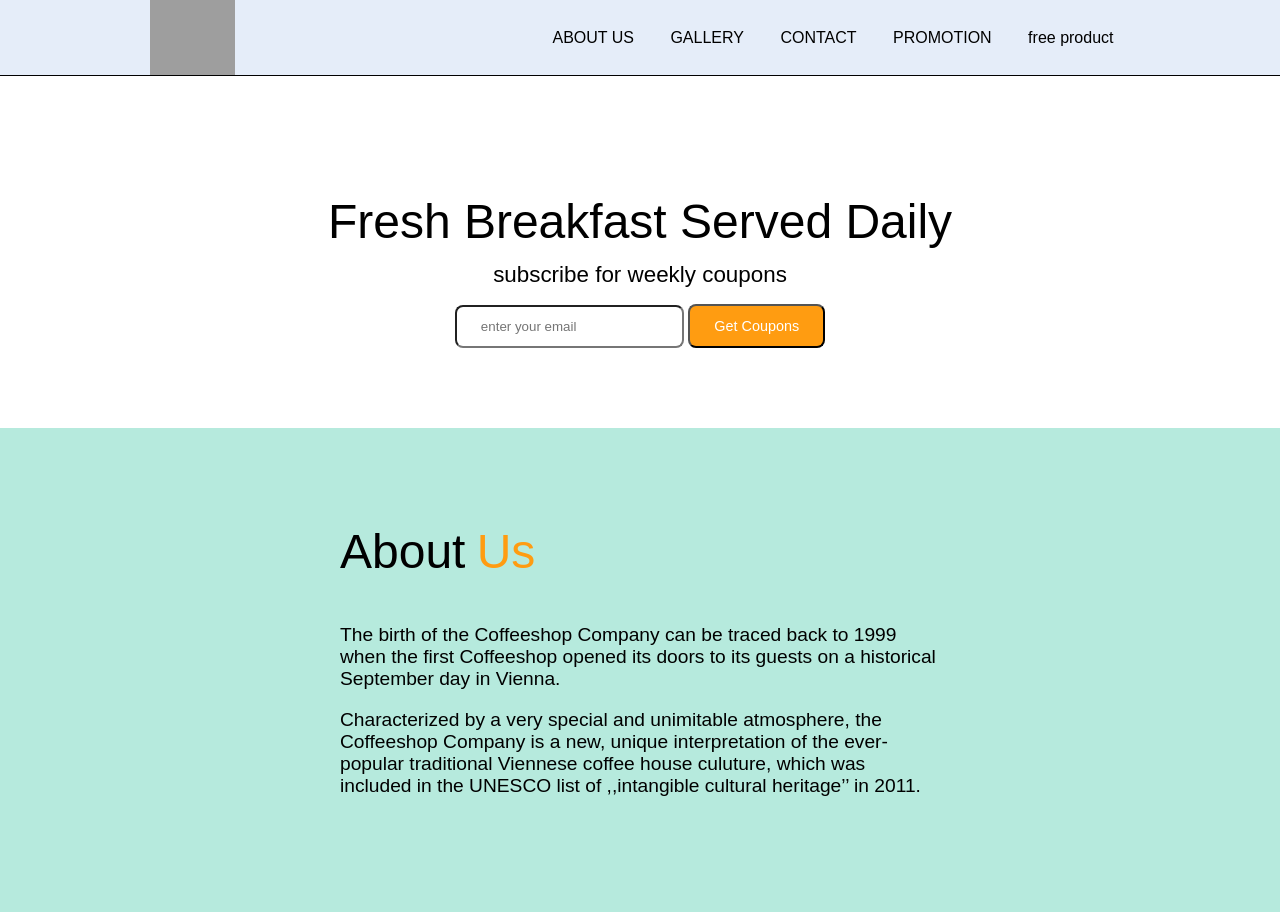
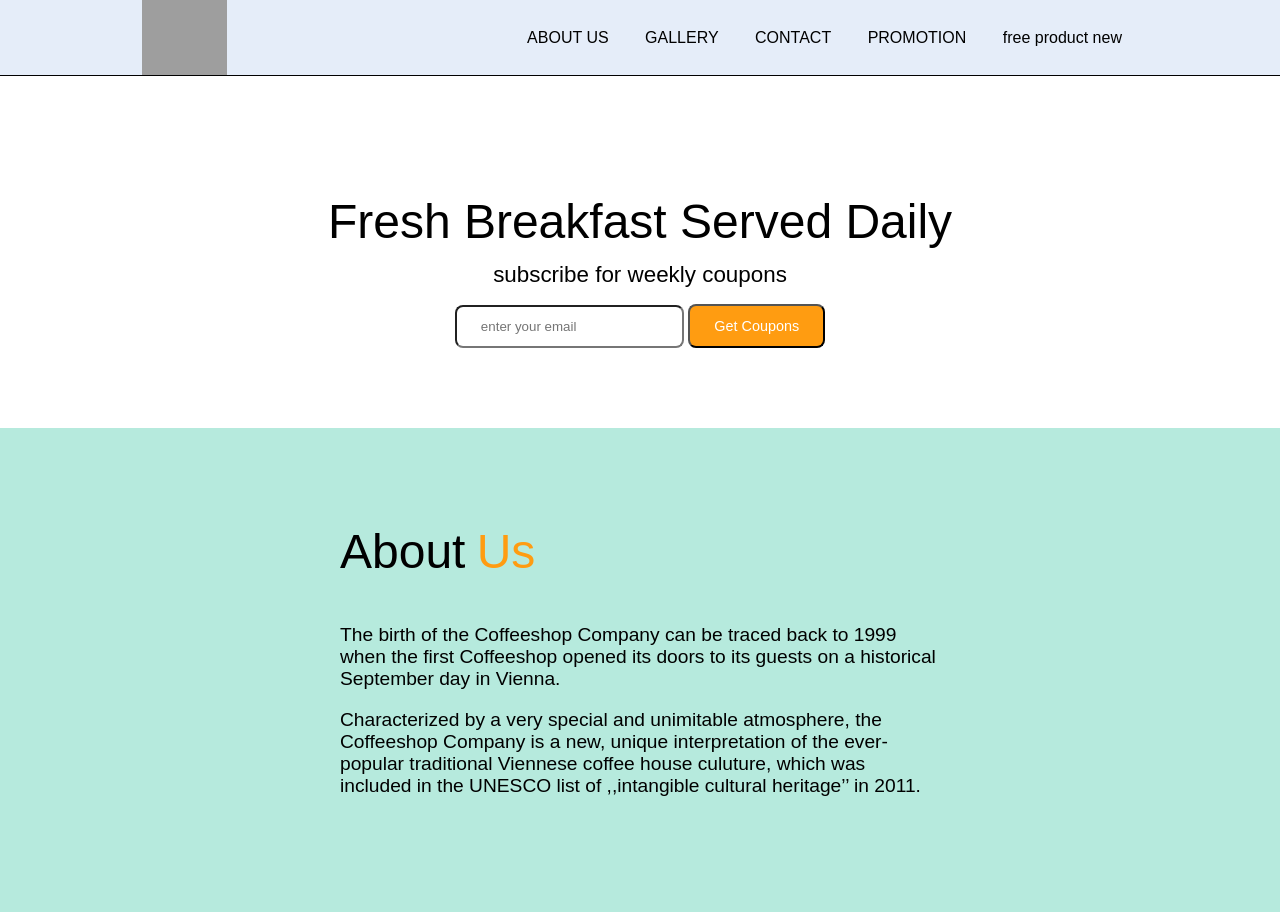
Before and after one commit to ujiik009/ci-cd-frontend, a plain HTML site: page index.html in a window 1280 px wide. Shown: the top 915 px of the page. Drawn offline with Linux system fonts and the light colour scheme; grey boxes are pictures that could not be loaded.

Commit message:
update menu

```diff
--- a/index.html
+++ b/index.html
@@ -8,7 +8,7 @@
         <a class="nav-link" href="#gallery">GALLERY</a>
         <a class="nav-link" href="#contact">CONTACT</a>
         <a class="nav-link" href="#contact">PROMOTION</a>
-        <a class="nav-link" href="#contact">free product</a>
+        <a class="nav-link" href="#contact">free product new</a>
       </nav>
     </header>
 
```
